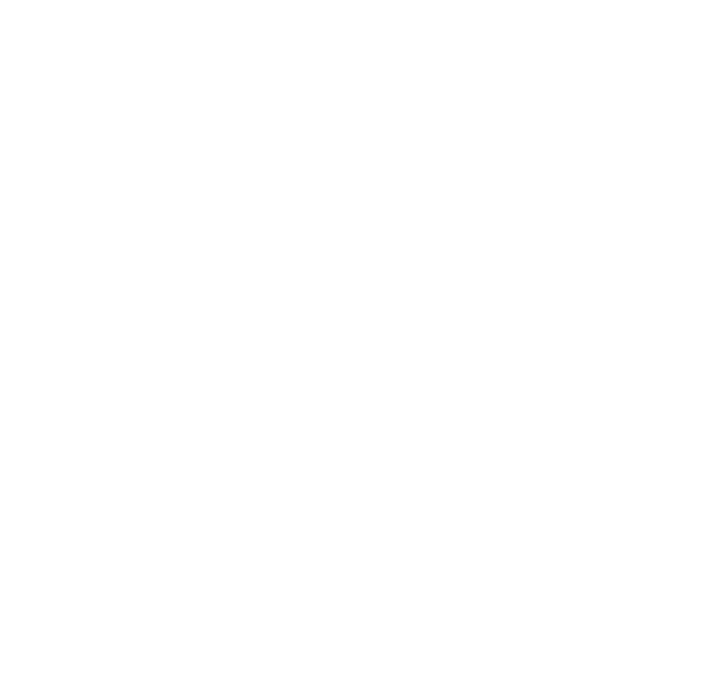
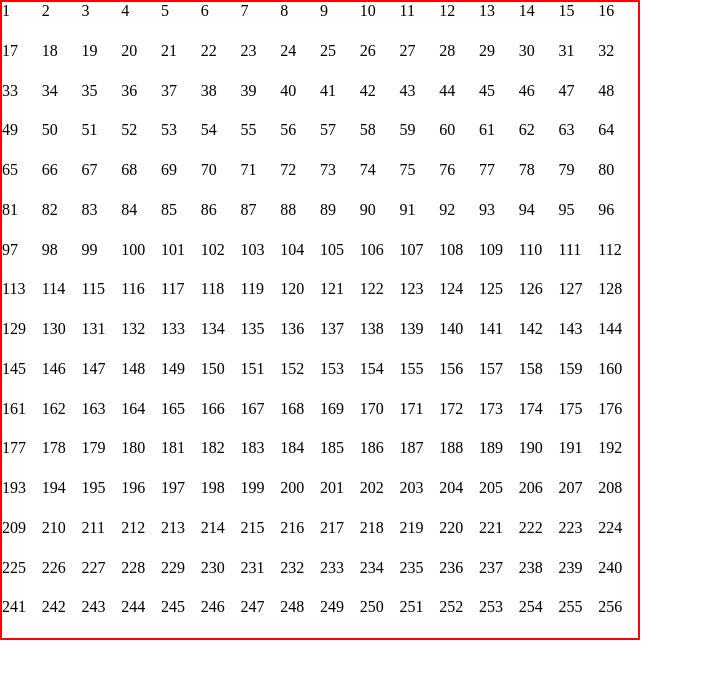
Before and after one commit to abhaya-bc/etch-a-sketch, a plain HTML site: page index.html in a window 1280 px wide. Shown: the whole page, without its empty margins (0-703 px from the left). Drawn offline with Linux system fonts and the light colour scheme.

Commit message:
16X16 gird square divs

```diff
--- a/index.html
+++ b/index.html
@@ -7,6 +7,7 @@
     <link rel="stylesheet" href="./style.css">
 </head>
 <body>
+    <div class="container"></div>
     <script src="./script.js"></script>
 </body>
 </html>
--- a/script.js
+++ b/script.js
@@ -0,0 +1,16 @@
+const container = document.querySelector('.container');
+
+for(let i = 0; i < 16*16; i++) {
+    let div = document.createElement('div')
+    let text = document.createTextNode(i + 1)
+    div.setAttribute('class', 'box');
+    div.appendChild(text);
+    container.appendChild(div);
+}
+
+const boxes = document.querySelectorAll('.box');
+boxes.forEach((box) => {
+    box.addEventListener('mouseover', (e)=>{
+        box.classList.add('active');
+    })
+});
--- a/style.css
+++ b/style.css
@@ -0,0 +1,23 @@
+* {
+    margin: 0;
+    padding: 0;
+    box-sizing: border-box;
+}
+
+.container {
+    display: flex;
+    width: 640px;
+    height: 640px;
+    border: 2px solid red;
+    overflow: hidden;
+    flex-wrap: wrap;
+}
+
+.box {
+    width: calc(100% / 16);
+    height: 16px;
+}
+
+.active {
+    color: wheat;
+}
```
